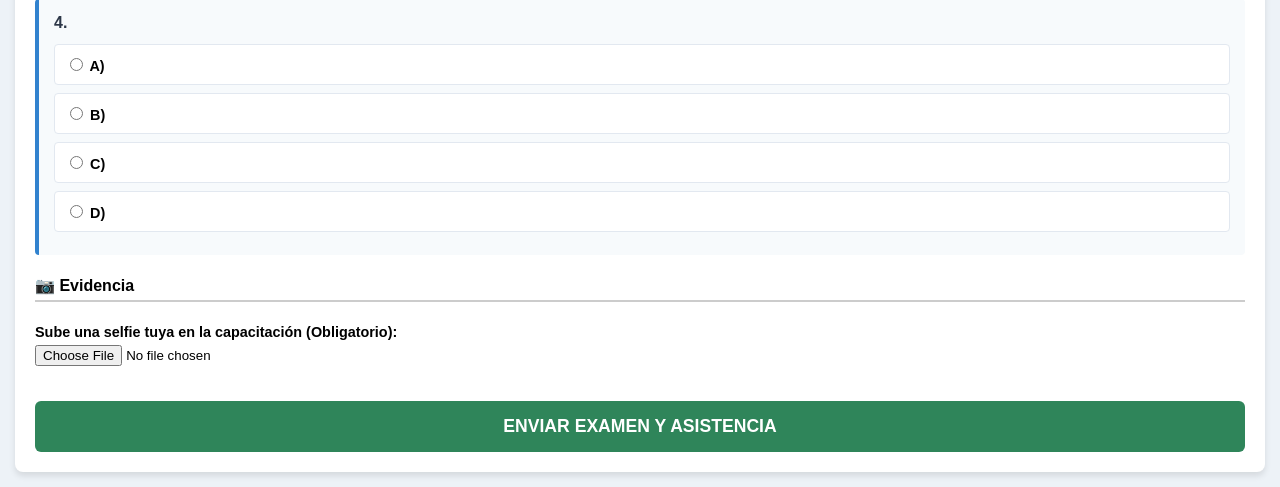
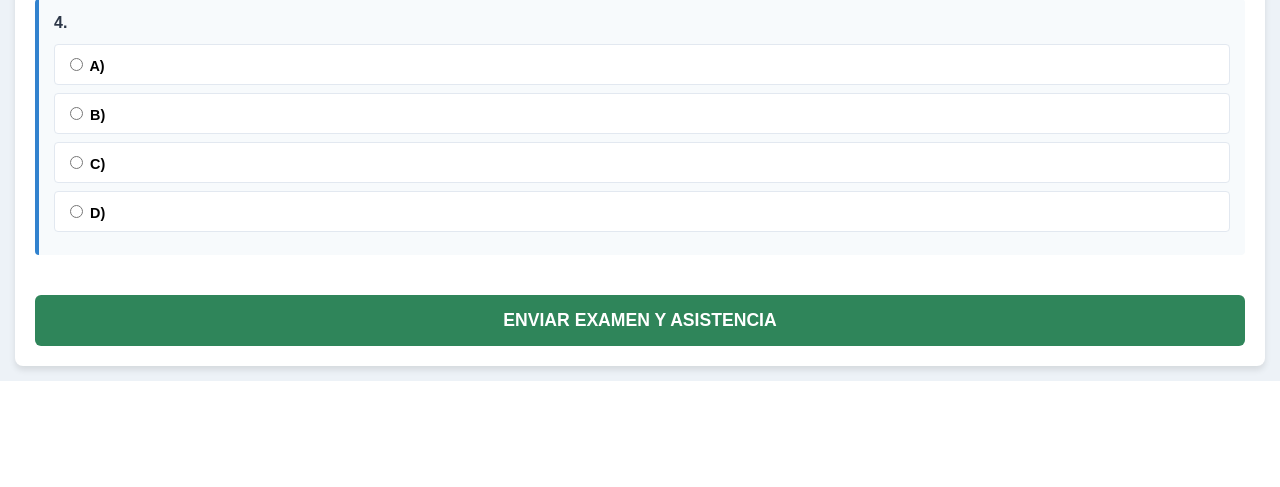
Before and after one commit to ANGEL19-K/sistema-sst, a Flask app: template templates/rendir_evaluacion.html in a window 1280 px wide. Shown: the part 1306-1793 px from the top of the page. After the commit the page ends 1687 px from the top, so only its background shows below. Run offline with Flask 3, Linux system fonts and the light colour scheme; the template is opened without the code that fills it, so the values that code supplies are empty.

Commit message:
Update rendir_evaluacion.html

```diff
--- a/templates/rendir_evaluacion.html
+++ b/templates/rendir_evaluacion.html
@@ -55,12 +55,6 @@
             </div>
             {% endfor %}
 
-            <h4 style="border-bottom: 2px solid #ccc; padding-bottom: 5px;">📷 Evidencia</h4>
-            <div class="form-group">
-                <label>Sube una selfie tuya en la capacitación (Obligatorio):</label>
-                <input type="file" name="evidencia" accept="image/*" required style="width: 100%;">
-            </div>
-
             <button type="submit" class="btn-enviar">ENVIAR EXAMEN Y ASISTENCIA</button>
         </form>
     </div>
```
